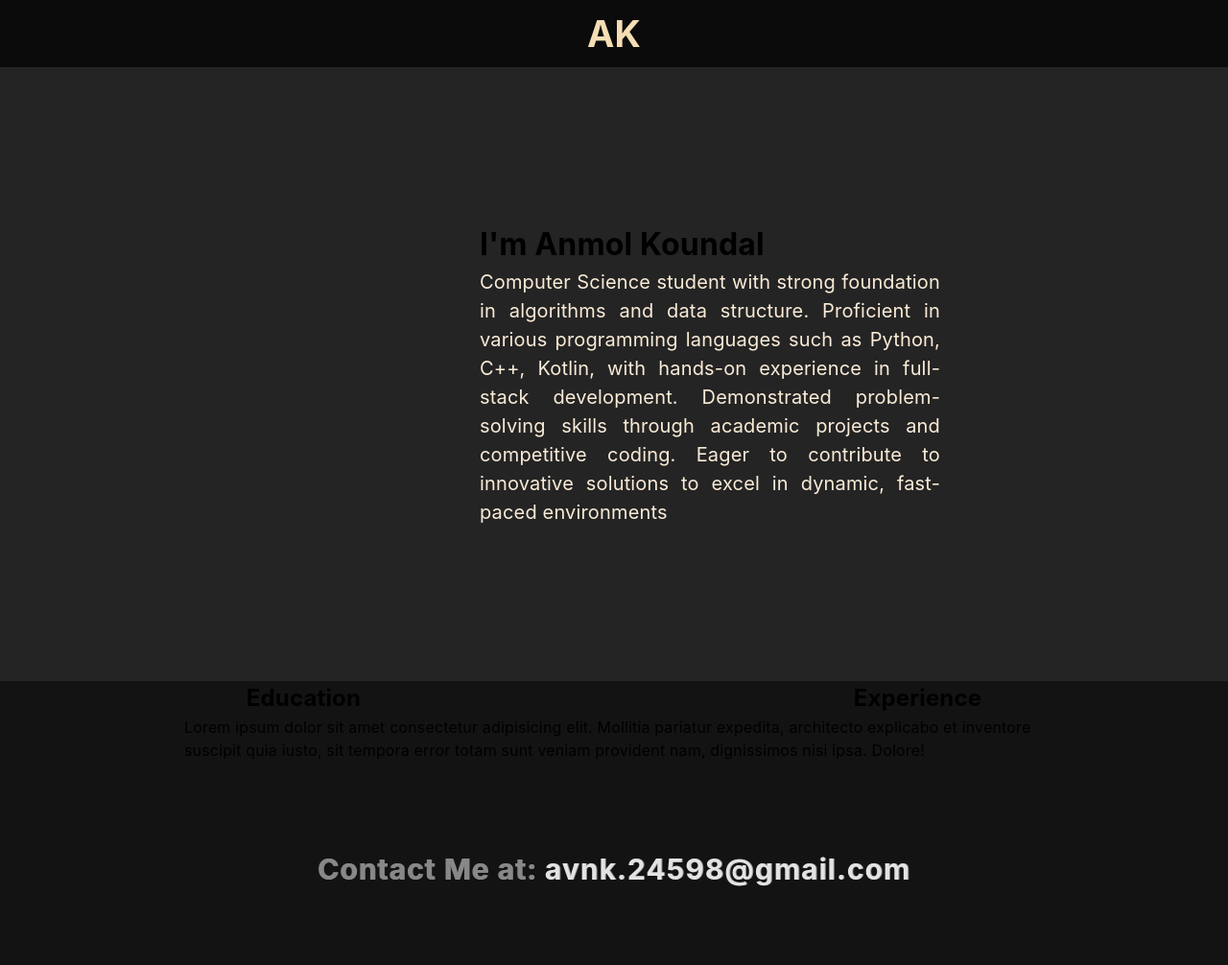
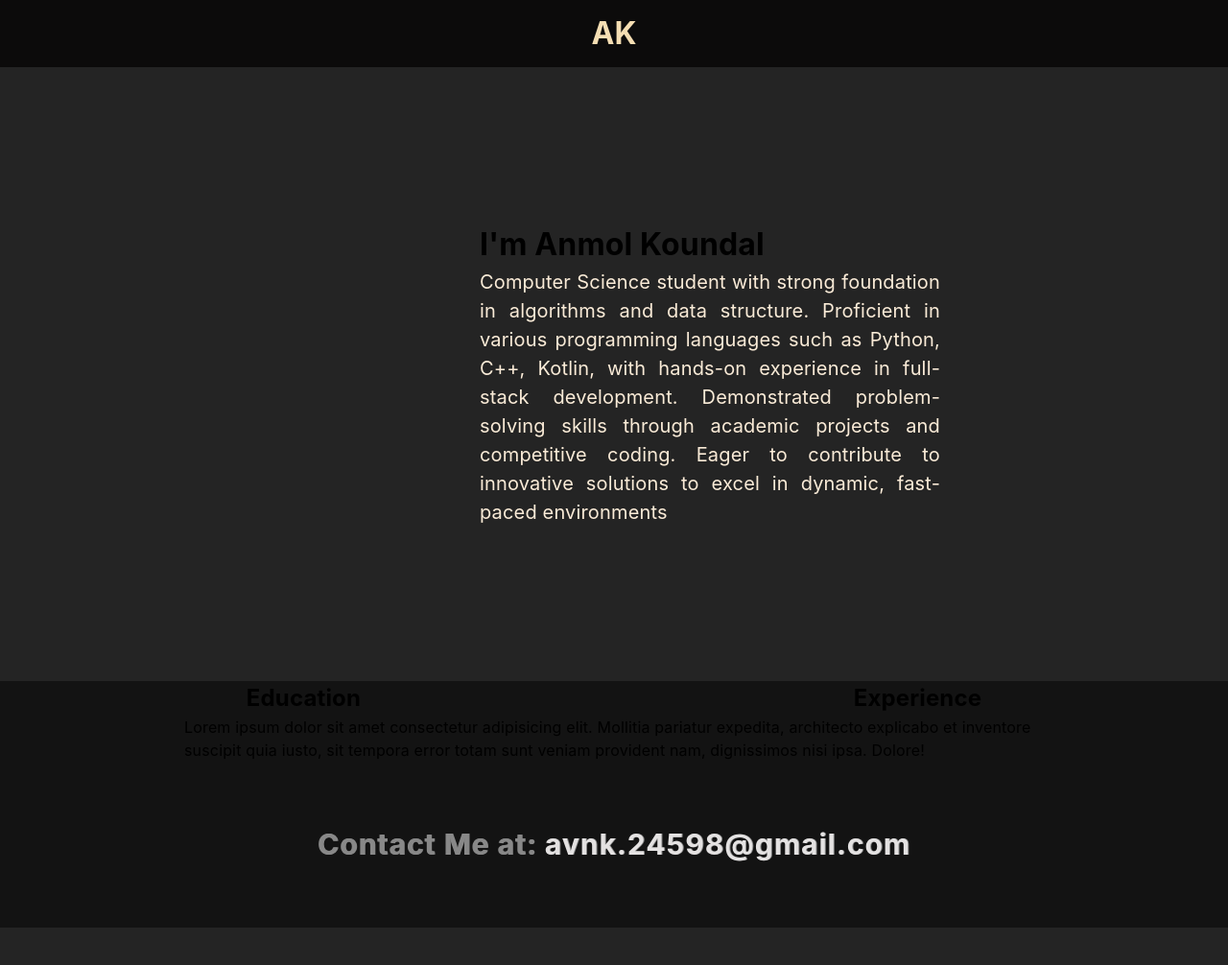
Before and after one commit to avnk-342/portfolio, a React (Vite) app in the folder vite-client/: page /about in a window 1280 px wide. Shown: the top 1006 px of the page at 96% size. After the commit the page ends 967 px from the top, so only its background shows below. Built offline with nearby package versions, Linux system fonts and the light colour scheme; no server answers.

Commit message:
corrected the resume and linkedin links

```diff
--- a/vite-client/src/components/Footer/Footer.css
+++ b/vite-client/src/components/Footer/Footer.css
@@ -1,20 +1,19 @@
 .footer{
     display: flex;
     flex-direction: column;
-    justify-content: space-between;
+    align-items: center;
+    justify-content: center;
     background-color: #131313;
+    width: 100%;
 }
 
 .main-up{
-    padding: 90px 0px;
+    padding: 5% 0px;
     display: flex;
     justify-content: center;
     align-items: center;
     height: 100%;
-}
-
-.main-up > p{
-    font-size: 1.875em;
+    width: 100%;
 }
 
 .contact-heading{
@@ -22,14 +21,11 @@
     text-shadow: 1px 0 #888888;
     letter-spacing:1px;
     font-weight:bold;
+    font-size: 1.875em;
 }
 
 .contact-description{
     color: #e4e2e2;
-}
-
-.footer > hr{
-    width: 30%;
 }
 
 @media screen and (max-width:680px) {
--- a/vite-client/src/components/hero/Hero.jsx
+++ b/vite-client/src/components/hero/Hero.jsx
@@ -14,7 +14,7 @@
             <div className='contact-div'>
               <ul className="contact-list">
                 <li>
-                  <a href="https://www.linkedin.com/in/anmol-koundal-19748a241" target='_blank' title='View Linkedin Profile'>
+                  <a href="https://www.linkedin.com/in/anmol-koundal" target='_blank' title='View Linkedin Profile'>
                     <svg xmlns="http://www.w3.org/2000/svg" width="24" height="24" fill="currentColor" className="contact-logos" viewBox="0 0 16 16">
                       <path d="M0 1.146C0 .513.526 0 1.175 0h13.65C15.474 0 16 .513 16 1.146v13.708c0 .633-.526 1.146-1.175 1.146H1.175C.526 16 0 15.487 0 14.854zm4.943 12.248V6.169H2.542v7.225zm-1.2-8.212c.837 0 1.358-.554 1.358-1.248-.015-.709-.52-1.248-1.342-1.248S2.4 3.226 2.4 3.934c0 .694.521 1.248 1.327 1.248zm4.908 8.212V9.359c0-.216.016-.432.08-.586.173-.431.568-.878 1.232-.878.869 0 1.216.662 1.216 1.634v3.865h2.401V9.25c0-2.22-1.184-3.252-2.764-3.252-1.274 0-1.845.7-2.165 1.193v.025h-.016l.016-.025V6.169h-2.4c.03.678 0 7.225 0 7.225z"/>
                     </svg>
@@ -30,7 +30,7 @@
                 </li>
 
                 <li>
-                  <a href="https://drive.google.com/file/d/1QYbDkVTXCywDPUWSCaPCYQVWR_DNXMxv/view" target='_blank' title='view resume on drive'>Resume</a>
+                  <a href="https://drive.google.com/file/d/1I0kdKhXD-x9rKFGx1QMjHu4I7eGf8Zy1/view" target='_blank' title='view resume on drive'>Resume</a>
                 </li>
               </ul>
 
--- a/vite-client/src/components/navbar/Navbar.css
+++ b/vite-client/src/components/navbar/Navbar.css
@@ -21,8 +21,8 @@
     align-items: center;
 }
 
-.nav-logo p{
-   font-size: 38px;
+.logo-navlink{
+   font-size: 2.0em;
    color: wheat;
    font-weight: bolder;
    margin: 0;
--- a/vite-client/src/components/navbar/Navbar.jsx
+++ b/vite-client/src/components/navbar/Navbar.jsx
@@ -10,7 +10,8 @@
 
         <div className = 'navbar'>
             <div className = "nav-logo">
-              <p>AK</p>
+              {/* <p>AK</p> */}
+              <NavLink className="logo-navlink" to="/" end>AK</NavLink>
             </div>
         </div>
         {/* <div className="nav-links-div">
```
